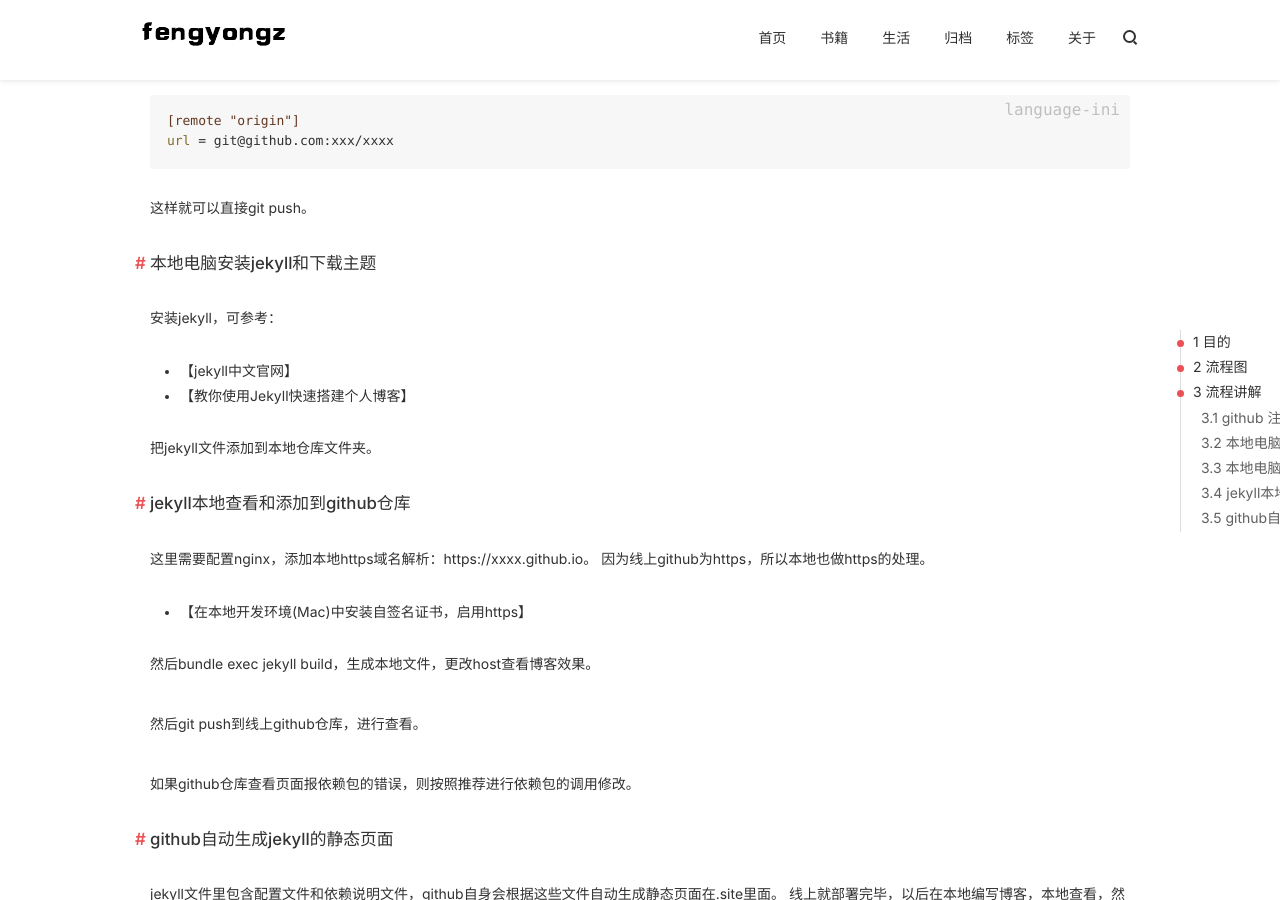
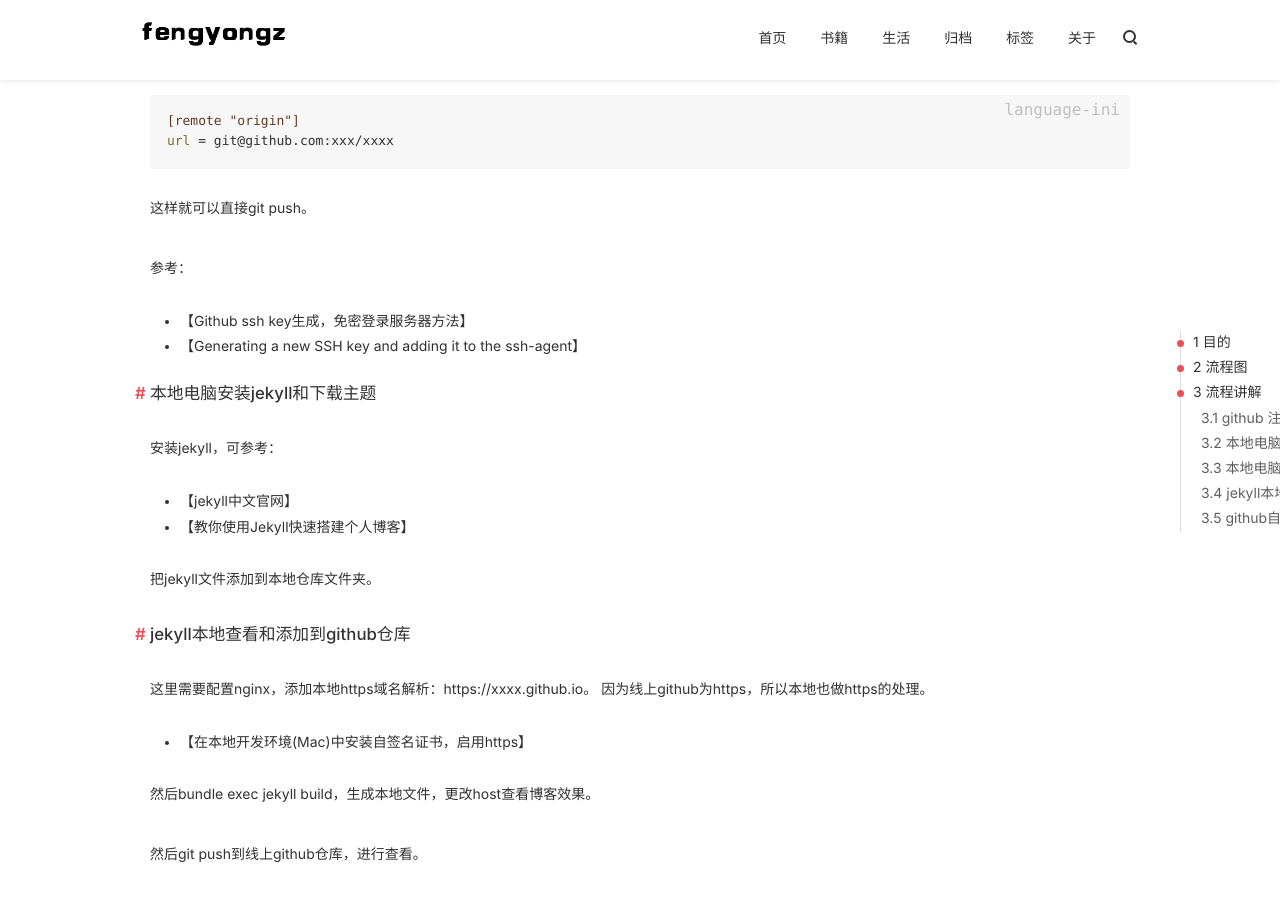
Before and after one commit to fengyongz/fengyongz.github.io, a Jekyll site: the page built from _posts/jekyll博客/2018-04-26-githubblog.md, in a window 1280 px wide and 900 px high, scrolled down 2221 px. Built offline with Jekyll 4.4.1, drawn with Linux system fonts in a browser that asks for light colours; nearby versions of some CDN libraries; comment, search, counter and statistics services are not loaded.

Commit message:
发布文章

```diff
--- a/_posts/jekyll博客/2018-04-26-githubblog.md
+++ b/_posts/jekyll博客/2018-04-26-githubblog.md
@@ -60,6 +60,10 @@ ssh-keygen生成key后，复制到github的用户设置setting-ssh里。
 
 这样就可以直接git push。
 
+参考：
+- [【Github ssh key生成，免密登录服务器方法】](https://deepzz.com/post/github-generate-ssh-key.html)
+- [【Generating a new SSH key and adding it to the ssh-agent】](https://help.github.com/articles/generating-a-new-ssh-key-and-adding-it-to-the-ssh-agent/)
+
 ### 本地电脑安装jekyll和下载主题
 
 安装jekyll，可参考：
```
